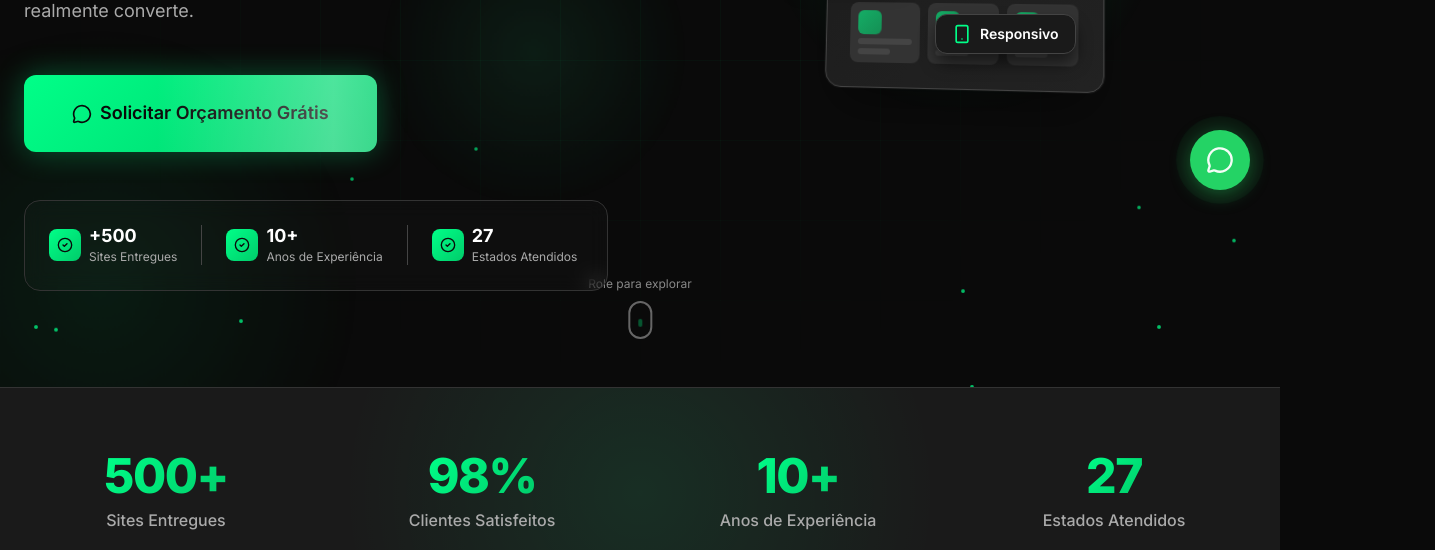
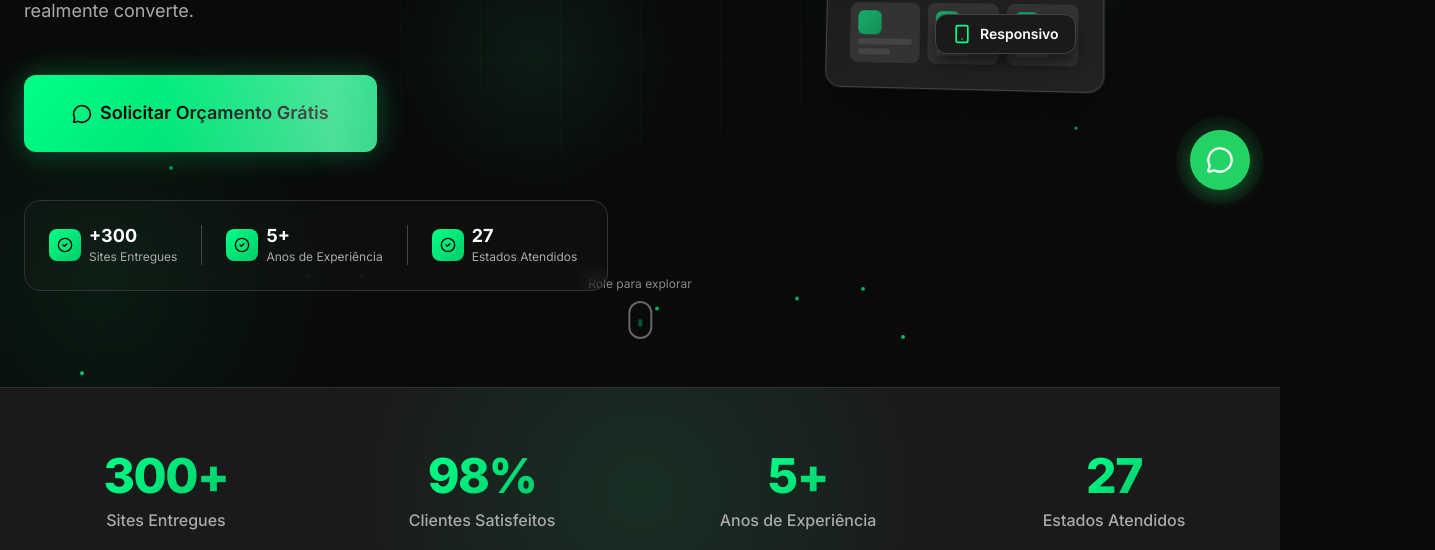
Before and after one commit to acelinosilva/acewebsites, a React (Vite) app: page / in a window 1280 px wide. Shown: the part 580-1130 px from the top of the page, 1435 px wide, since content can reach past the window. Built offline with nearby package versions, Linux system fonts and the light colour scheme.

Commit message:
Fix hero scroll lag and update company stats

```diff
--- a/src/data/testimonials.js
+++ b/src/data/testimonials.js
@@ -62,8 +62,8 @@ export const testimonials = [
 ];
 
 export const stats = [
-    { number: '500+', label: 'Sites Entregues' },
+    { number: '300+', label: 'Sites Entregues' },
     { number: '98%', label: 'Clientes Satisfeitos' },
-    { number: '10+', label: 'Anos de Experiência' },
+    { number: '5+', label: 'Anos de Experiência' },
     { number: '27', label: 'Estados Atendidos' }
 ];
--- a/src/pages/Home.css
+++ b/src/pages/Home.css
@@ -7,7 +7,6 @@
     align-items: center;
     position: relative;
     padding: calc(60px + var(--spacing-3xl)) 0 var(--spacing-4xl);
-    overflow-x: hidden;
     width: 100%;
 }
 
--- a/src/pages/Home.jsx
+++ b/src/pages/Home.jsx
@@ -1,3 +1,4 @@
+import React, { useMemo } from 'react';
 import { Link } from 'react-router-dom';
 import { motion, useScroll, useTransform } from 'framer-motion';
 import {
@@ -32,6 +33,14 @@ const Home = () => {
     const y2 = useTransform(scrollY, [0, 500], [0, -100]);
     const opacity = useTransform(scrollY, [0, 300], [1, 0]);
 
+    const particles = useMemo(() => {
+        return [...Array(12)].map((_, i) => ({
+            delay: `${i * 0.5}s`,
+            x: `${Math.random() * 100}%`,
+            duration: `${15 + Math.random() * 10}s`
+        }));
+    }, []);
+
     const benefits = [
         { icon: Zap, title: 'Sites Ultra-Rápidos', description: 'Carregamento em menos de 3 segundos para melhor experiência.' },
         { icon: Search, title: 'SEO Otimizado', description: 'Apareça nas primeiras posições do Google organicamente.' },
@@ -50,11 +59,11 @@ const Home = () => {
                     <div className="hero__glow hero__glow--3" />
                     <div className="hero__grid-pattern" />
                     <div className="hero__particles">
-                        {[...Array(12)].map((_, i) => (
+                        {particles.map((particle, i) => (
                             <div key={i} className="hero__particle" style={{
-                                '--delay': `${i * 0.5}s`,
-                                '--x': `${Math.random() * 100}%`,
-                                '--duration': `${15 + Math.random() * 10}s`
+                                '--delay': particle.delay,
+                                '--x': particle.x,
+                                '--duration': particle.duration
                             }} />
                         ))}
                     </div>
@@ -146,7 +155,7 @@ const Home = () => {
                                     <CheckCircle2 size={16} />
                                 </div>
                                 <div className="hero__trust-text">
-                                    <span className="hero__trust-number">+500</span>
+                                    <span className="hero__trust-number">+300</span>
                                     <span className="hero__trust-label">Sites Entregues</span>
                                 </div>
                             </div>
@@ -156,7 +165,7 @@ const Home = () => {
                                     <CheckCircle2 size={16} />
                                 </div>
                                 <div className="hero__trust-text">
-                                    <span className="hero__trust-number">10+</span>
+                                    <span className="hero__trust-number">5+</span>
                                     <span className="hero__trust-label">Anos de Experiência</span>
                                 </div>
                             </div>
```
